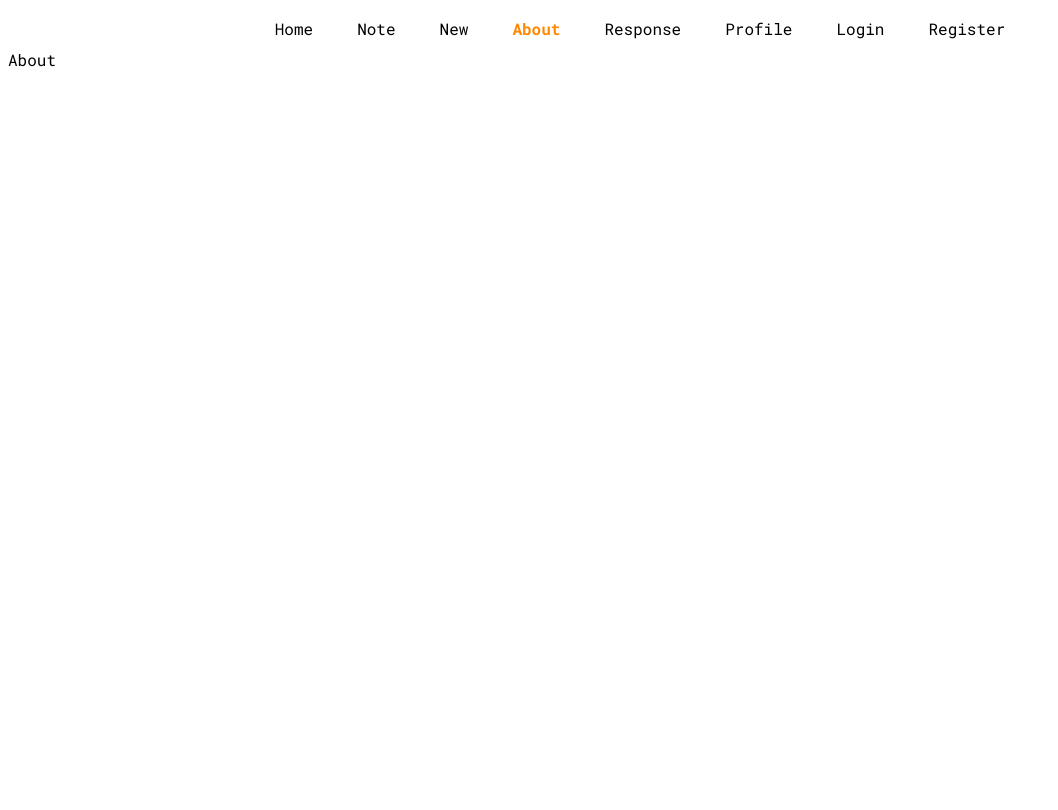
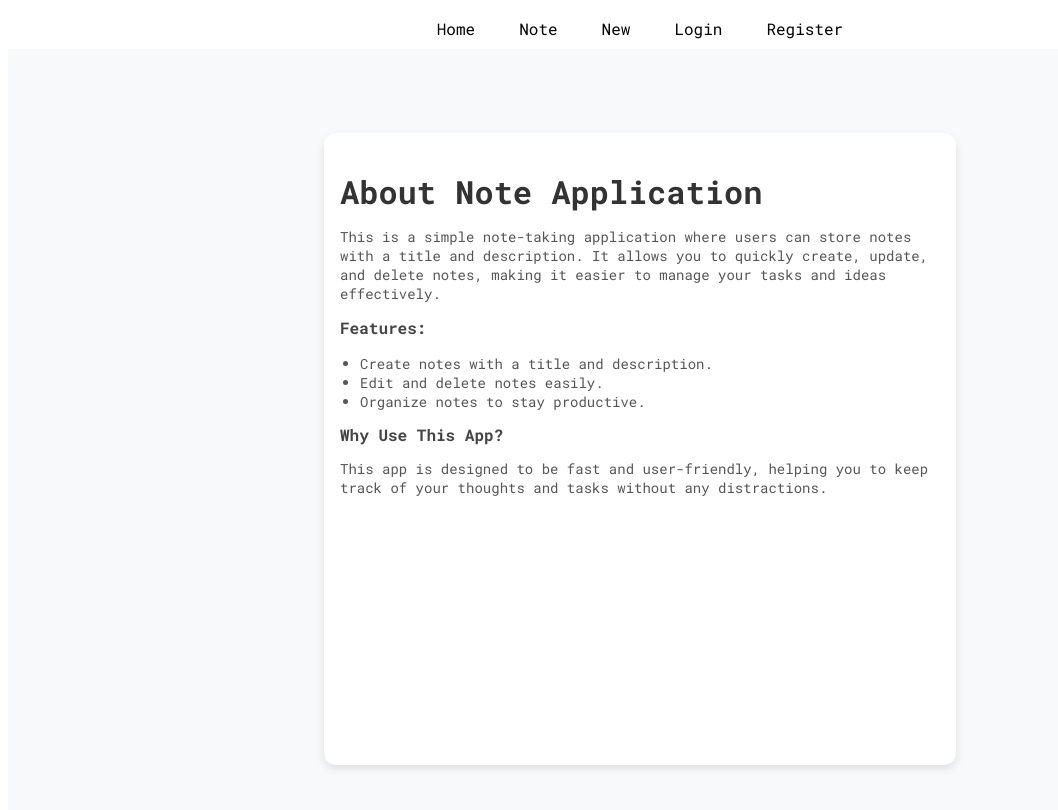
Before and after one commit to deep-govindvira/note_manager, a React (Vite) app in the folder note_manager_frontend/: page /about in a window 1280 px wide. Shown: the top 810 px of the page, without its empty margins (0-1058 px from the left). Built offline with nearby package versions, Linux system fonts and the light colour scheme.

Commit message:
Add Details in Home page

```diff
--- a/note_manager_frontend/src/components/About.jsx
+++ b/note_manager_frontend/src/components/About.jsx
@@ -1,5 +1,73 @@
 export default function About() {
+  const containerStyle = {
+    display: 'flex',
+    justifyContent: 'center',
+    minHeight: '100vh',
+    backgroundColor: '#f8f9fa',
+    alignItems: 'center',
+  };
+
+  const cardStyle = {
+    width: '600px',
+    height: '600px',
+    backgroundColor: '#ffffff',
+    padding: '16px',
+    borderRadius: '12px',
+    boxShadow: '0 4px 8px rgba(0, 0, 0, 0.1)',
+    overflowY: 'auto',
+  };
+
+  const titleStyle = {
+    // fontSize: '20px',
+    fontWeight: 'bold',
+    marginBottom: '12px',
+    color: '#333',
+  };
+
+  const textStyle = {
+    fontSize: '14px',
+    color: '#555',
+    marginBottom: '12px',
+  };
+
+  const subtitleStyle = {
+    fontSize: '16px',
+    fontWeight: '600',
+    marginBottom: '8px',
+    color: '#444',
+  };
+
+  const listStyle = {
+    paddingLeft: '20px',
+    marginBottom: '12px',
+  };
+
+  const listItemStyle = {
+    fontSize: '14px',
+    color: '#555',
+  };
+
   return (
-    <div>About</div>
-  )
+    <div style={containerStyle}>
+      <div style={cardStyle}>
+        <h1 style={titleStyle}>About Note Application</h1>
+        <p style={textStyle}>
+          This is a simple note-taking application where users can store notes with a title and description.
+          It allows you to quickly create, update, and delete notes, making it easier to manage your tasks
+          and ideas effectively.
+        </p>
+        <h2 style={subtitleStyle}>Features:</h2>
+        <ul style={listStyle}>
+          <li style={listItemStyle}>Create notes with a title and description.</li>
+          <li style={listItemStyle}>Edit and delete notes easily.</li>
+          <li style={listItemStyle}>Organize notes to stay productive.</li>
+        </ul>
+        <h2 style={subtitleStyle}>Why Use This App?</h2>
+        <p style={textStyle}>
+          This app is designed to be fast and user-friendly, helping you to keep track of your thoughts and tasks
+          without any distractions.
+        </p>
+      </div>
+    </div>
+  );
 }
--- a/note_manager_frontend/src/components/Home.jsx
+++ b/note_manager_frontend/src/components/Home.jsx
@@ -1,5 +1,73 @@
 export default function Home() {
+  const containerStyle = {
+    display: 'flex',
+    justifyContent: 'center',
+    minHeight: '100vh',
+    backgroundColor: '#f8f9fa',
+    alignItems: 'center',
+  };
+
+  const cardStyle = {
+    width: '600px',
+    height: '600px',
+    backgroundColor: '#ffffff',
+    padding: '16px',
+    borderRadius: '12px',
+    boxShadow: '0 4px 8px rgba(0, 0, 0, 0.1)',
+    overflowY: 'auto',
+  };
+
+  const titleStyle = {
+    // fontSize: '20px',
+    fontWeight: 'bold',
+    marginBottom: '12px',
+    color: '#333',
+  };
+
+  const textStyle = {
+    fontSize: '14px',
+    color: '#555',
+    marginBottom: '12px',
+  };
+
+  const subtitleStyle = {
+    fontSize: '16px',
+    fontWeight: '600',
+    marginBottom: '8px',
+    color: '#444',
+  };
+
+  const listStyle = {
+    paddingLeft: '20px',
+    marginBottom: '12px',
+  };
+
+  const listItemStyle = {
+    fontSize: '14px',
+    color: '#555',
+  };
+
   return (
-    <div>Home</div>
-  )
+    <div style={containerStyle}>
+      <div style={cardStyle}>
+        <h1 style={titleStyle}>About Note Application</h1>
+        <p style={textStyle}>
+          This is a simple note-taking application where users can store notes with a title and description.
+          It allows you to quickly create, update, and delete notes, making it easier to manage your tasks
+          and ideas effectively.
+        </p>
+        <h2 style={subtitleStyle}>Features:</h2>
+        <ul style={listStyle}>
+          <li style={listItemStyle}>Create notes with a title and description.</li>
+          <li style={listItemStyle}>Edit and delete notes easily.</li>
+          <li style={listItemStyle}>Organize notes to stay productive.</li>
+        </ul>
+        <h2 style={subtitleStyle}>Why Use This App?</h2>
+        <p style={textStyle}>
+          This app is designed to be fast and user-friendly, helping you to keep track of your thoughts and tasks
+          without any distractions.
+        </p>
+      </div>
+    </div>
+  );
 }
--- a/note_manager_frontend/src/components/Navbar.jsx
+++ b/note_manager_frontend/src/components/Navbar.jsx
@@ -4,9 +4,9 @@ const navLinks = [
   { path: "/", label: "Home" },
   { path: "/note", label: "Note" },
   { path: "/new", label: "New" },
-  { path: "/about", label: "About" },
-  { path: "/response", label: "Response" },
-  { path: "/profile/username", label: "Profile" },
+  // { path: "/about", label: "About" },
+  // { path: "/response", label: "Response" },
+  // { path: "/profile/username", label: "Profile" },
 ];
 
 const Navbar = ({ isLoggedIn, setIsLoggedIn }) => {
--- a/note_manager_frontend/src/components/Note.jsx
+++ b/note_manager_frontend/src/components/Note.jsx
@@ -66,7 +66,7 @@ const Note = () => {
             borderRadius: '5px',
             border: 'none',
             backgroundColor: viewMode === 'list' ? '#007BFF' : '#ccc',
-            color: 'white',
+            color: 'black',
             cursor: 'pointer',
           }}
         >
@@ -79,7 +79,7 @@ const Note = () => {
             borderRadius: '5px',
             border: 'none',
             backgroundColor: viewMode === 'grid' ? '#007BFF' : '#ccc',
-            color: 'white',
+            color: 'black',
             cursor: 'pointer',
           }}
         >
```
